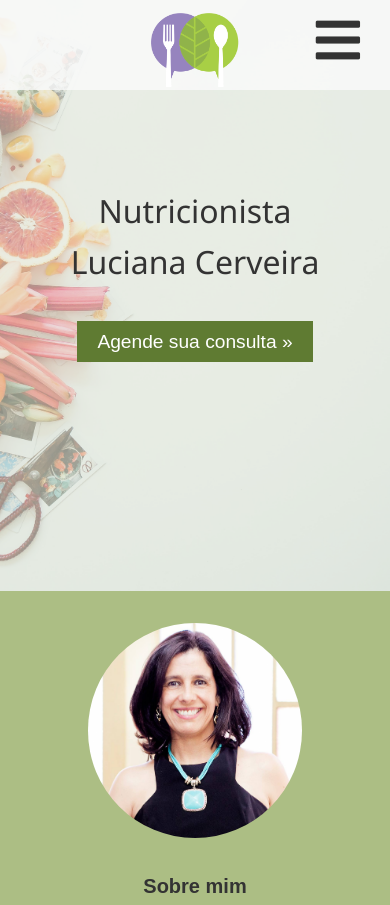
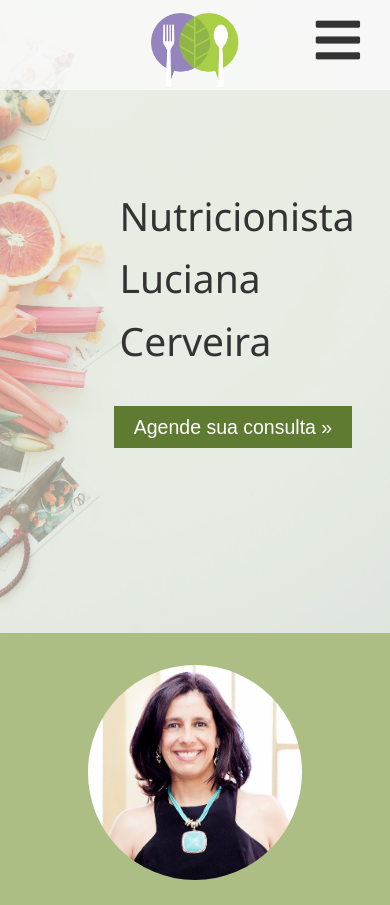
Before and after one commit to arthurcerveira/Nutrir-Com-Tempero, a plain HTML site: page index.html in a window 390 px wide. Shown: the top 905 px of the page. Drawn offline with Linux system fonts and the light colour scheme; some packages are replaced by stand-ins of ours; no server answers.

Commit message:
Improve content display on mobile

```diff
--- a/style.css
+++ b/style.css
@@ -402,7 +402,7 @@ textarea::-webkit-scrollbar-thumb {
 }
 .map {
   height: 40vh;
-  width: 100%;
+  width: 80%;
   /* background-color: grey; */
 }
 
@@ -519,11 +519,11 @@ textarea::-webkit-scrollbar-thumb {
     height: 60vh;
   }
 
-  .content {
+  /* .content {
     top: 15%;
     padding-left: 15vh;
     padding-right: 15vh;
-  }
+  } */
 
   .blog-posts .grid-3 {
     grid-template-columns: repeat(2, 1fr);
@@ -537,6 +537,18 @@ textarea::-webkit-scrollbar-thumb {
     height: 25vh;
     width: 90%;
     padding-top: 2rem;
+  }
+}
+
+@media (max-width: 800px) {
+  .content {
+    top: 15%;
+    padding-left: 30vw;
+    padding-right: 15vw;
+  }
+
+  .content .text {
+    display: none;
   }
 }
 
@@ -634,26 +646,32 @@ textarea::-webkit-scrollbar-thumb {
   }
 
   .showcase::after {
-    height: 70vh;
+    height: 75vh;
   }
 
   .content {
+    /* border: rebeccapurple 2px solid; */
     top: 20%;
     margin-top: 0;
-    padding-left: 5vh;
-    padding-right: 5vh;
+    padding-left: 10vh;
+    padding-right: 1vh;
     text-align: center;
   }
 
   .content h1 {
-    text-align: center;
+    /* text-align: center; */
+    /* border: red 2px solid; */
+    padding-left: 9vw;
 
-    font-size: 2rem;
+    font-size: 10vw;
     margin-bottom: 40px;
   }
 
   .content .button {
     margin-top: 20px;
+    font-size: 5vw;
+
+    left: 0;
   }
 
   .content .text {
@@ -743,7 +761,7 @@ textarea::-webkit-scrollbar-thumb {
   }
 
   .social-media {
-    font-size: 20px;
+    font-size: 18px;
     margin: 20px;
     /* vertical-align: middle; */
   }
```
Also changed, not shown: index.html (+0 -1 lines).
